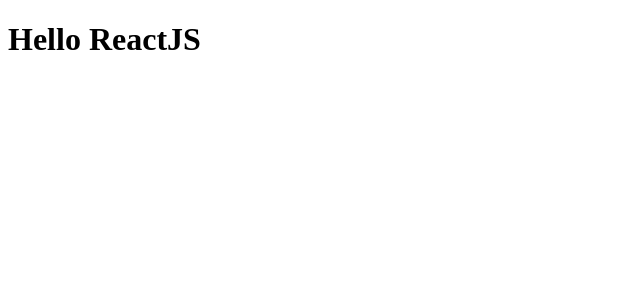
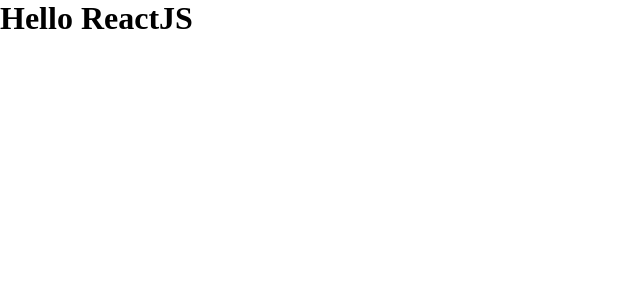
Before and after one commit to michelwene/react-explorer, a React app: page / in a window 1280 px wide. Shown: the top 300 px of the page, without its empty margins (0-640 px from the left). Built offline with nearby package versions, Linux system fonts and the light colour scheme.

Commit message:
finish config setup and sass

```diff
--- a/src/App.jsx
+++ b/src/App.jsx
@@ -1,3 +1,5 @@
+import "./styles/global.scss";
+
 export function App() {
   return <h1>Hello ReactJS</h1>;
 }
--- /dev/null
+++ b/src/styles/global.scss
@@ -0,0 +1,9 @@
+* {
+  margin: 0;
+  padding: 0;
+  box-sizing: border-box;
+}
+
+body {
+  font: Arial, sans-serif;
+}
--- a/webpack.config.js
+++ b/webpack.config.js
@@ -1,9 +1,11 @@
 const path = require("path");
 const HtmlWebpackPlugin = require("html-webpack-plugin");
 
+const isDevelopment = process.env.NODE_ENV !== "production";
+
 module.exports = {
-  mode: "development",
-  devtool: "eval-source-map",
+  mode: isDevelopment ? "development" : "production",
+  devtool: isDevelopment ? "eval-source-map" : "source-map",
   entry: path.resolve(__dirname, "src", "index.jsx"),
   output: {
     path: path.resolve(__dirname, "dist"),
@@ -27,6 +29,11 @@
         exclude: /node_modules/,
         use: "babel-loader",
       },
+      {
+        test: /\.scss$/,
+        exclude: /node_modules/,
+        use: ["style-loader", "css-loader", "sass-loader"],
+      },
     ],
   },
 };
```
Also changed, not shown: package.json (+9 -0 lines), 1 other file (tests, documents, lock files or other folders).
